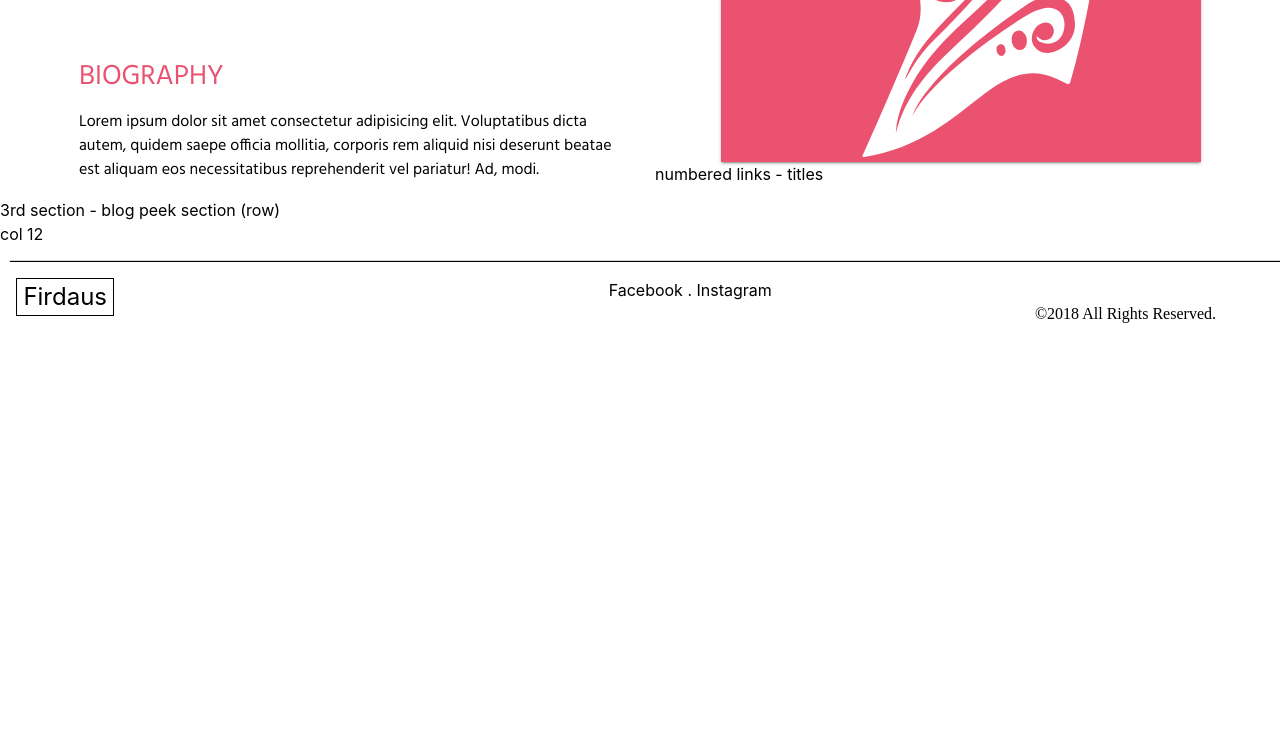
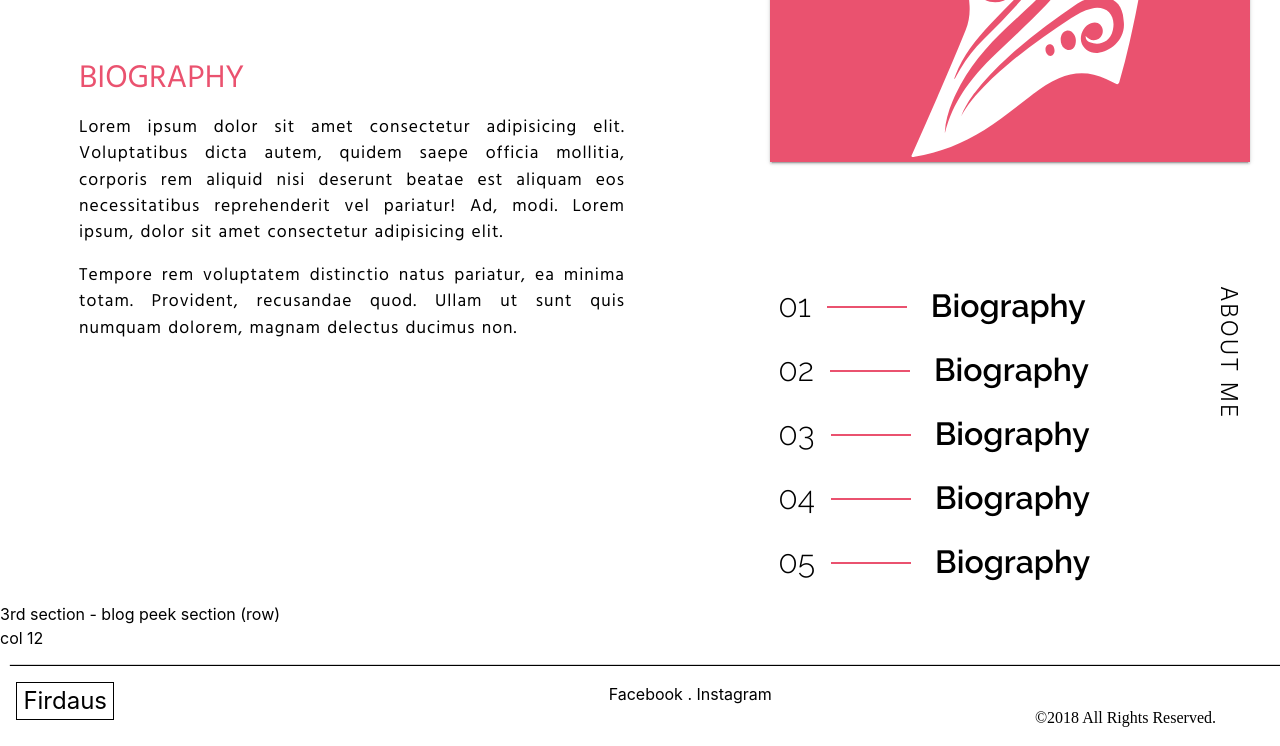
Before and after one commit to jattoabdul/amasafirdaus-website, a React app: page / in a window 1280 px wide. Shown: the part 670-1416 px from the top of the page. Before the commit the page ends 1012 px from the top, so only its background shows below. Built offline with nearby package versions, Linux system fonts and the light colour scheme.

Commit message:
adding more to the about section

```diff
--- a/src/components/Home/Home.js
+++ b/src/components/Home/Home.js
@@ -51,16 +51,22 @@ class Home extends Component {
                             </p>
                             <h1 className="my-name">Firdaus <br/> <span>Amasa</span> </h1>
                             <h3 className="biography-heading">BIOGRAPHY</h3>
-                            <p className="biography-text">Lorem ipsum dolor sit amet consectetur adipisicing elit. Voluptatibus dicta autem, quidem saepe officia mollitia, corporis rem aliquid nisi deserunt beatae est aliquam eos necessitatibus reprehenderit vel pariatur! Ad, modi.</p>
+                            <p className="biography-text">Lorem ipsum dolor sit amet consectetur adipisicing elit. Voluptatibus dicta autem, quidem saepe officia mollitia, corporis rem aliquid nisi deserunt beatae est aliquam eos necessitatibus reprehenderit vel pariatur! Ad, modi. Lorem ipsum, dolor sit amet consectetur adipisicing elit.</p>
+                            <p className="biography-text">Tempore rem voluptatem distinctio natus pariatur, ea minima totam. Provident, recusandae quod. Ullam ut sunt quis numquam dolorem, magnam delectus ducimus non.</p>
                         </Col>
                         <Col md="6">
                             <div className="my-picture-container">
                                 <img src={hijab} alt="firdaus profile dp"/>
                             </div>
-                            - picture & titles col 6 <br/>
-                            picture <br/>
-                            numbered links - titles
+                            <ul className="numbered-links">
+                                <li><span className="link-number">01</span><span className="link-name">Biography</span></li>
+                                <li><span className="link-number">02</span><span className="link-name">Biography</span></li>
+                                <li><span className="link-number">03</span><span className="link-name">Biography</span></li>
+                                <li><span className="link-number">04</span><span className="link-name">Biography</span></li>
+                                <li><span className="link-number">05</span><span className="link-name">Biography</span></li>
+                            </ul>
                         </Col>
+                        <p className="section-info">ABOUT ME</p>
                     </Row>
                 </section>
                 <section>
--- a/src/components/Home/Home.scss
+++ b/src/components/Home/Home.scss
@@ -64,8 +64,7 @@
             height: 40rem;
             margin-top: -10rem;
             background: $pink;
-            float: right;
-            clear: left;
+            margin-left: 9vw;
             box-shadow: 0 2px 2px 0 rgba(0,0,0,0.14), 0 1px 5px 0 rgba(0,0,0,0.12), 0 3px 1px -2px rgba(0,0,0,0.2);
             position: relative;
 
@@ -79,9 +78,61 @@
             margin-top: 10vh;
             margin-bottom: 1rem;
             color: $pink;
+            font-size: 2rem;
+        }
+        .biography-text {
+            letter-spacing: 1px;
+            word-spacing: 1px;
+            font-size: 1.1rem;
+            line-height: 150%;
+            text-align: justify;
+        }
+        .numbered-links {
+            width: 100%;
+            font-size: 2rem;
+            margin-top: 15vh;
+            margin-left: 6.5vw;
+            list-style: none;
+            li {
+                display: block;
+                margin-bottom: 1rem;
+                font-family: 'Raleway', -apple-system, BlinkMacSystemFont, 'Segoe UI', Roboto, Oxygen, Ubuntu, Cantarell, 'Open Sans', 'Helvetica Neue', sans-serif;
+                .link-number {
+                    font-weight: 300;
+                    margin-right: 1rem;
+                    position: relative;
+                    margin-right: 7.5rem;
+                    &:after {
+                        content: '';
+                        position: absolute;
+                        right: -6rem;
+                        top: 1.2rem;
+                        height: 2px;
+                        width: 5rem;
+                        background-color: $pink;
+                    }
+                }
+                .link-name {
+                    font-weight: 600;
+                    cursor: pointer;
+                    transition: $transition;
+                    &:hover, &.active {
+                        color: $pink;
+                    }
+                }
+            }
         }
         .col-md-6:first-child {
             font-family: 'Hind', -apple-system, BlinkMacSystemFont, 'Segoe UI', Roboto, Oxygen, Ubuntu, Cantarell, 'Open Sans', 'Helvetica Neue', sans-serif
         }
+        .section-info {
+            position: absolute;
+            transform: rotate(90deg);
+            right: -1rem;
+            bottom: -32vh;
+            letter-spacing: 2px;
+            font-size: 1.4rem;
+            font-weight: 300;
+        }
     }
 }
--- a/src/globals/styles/base.scss
+++ b/src/globals/styles/base.scss
@@ -1,4 +1,4 @@
-@import url('https://fonts.googleapis.com/css?family=Raleway|Hind:100,300,400,600,700');
+@import url('https://fonts.googleapis.com/css?family=Raleway:100,200,300,400,600|Hind:100,300,400,600,700');
 
 @import 'partials/variables';
 @import 'partials/mixins';
--- a/src/globals/styles/partials/_variables.scss
+++ b/src/globals/styles/partials/_variables.scss
@@ -22,3 +22,6 @@ $screen-sm-max: 767px; /* small phones & large smartphones max limit */
 $screen-md-min: 768px; /* Small tablets (portrait view) */
 $screen-lg-min: 992px; /* Tablets and small desktops */
 $screen-xl-min: 1200px; /* Large tablets and desktops */
+
+
+$transition: ease-in-out all .3s;
```
